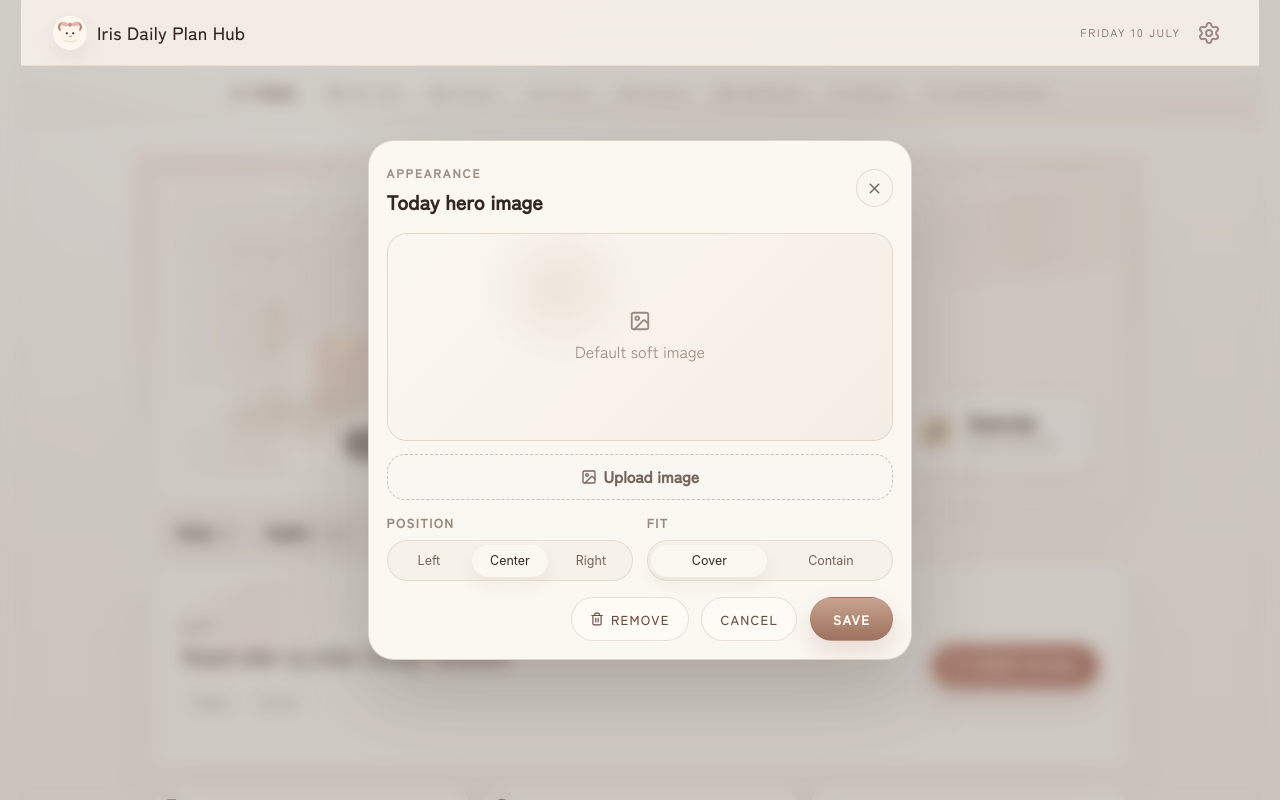
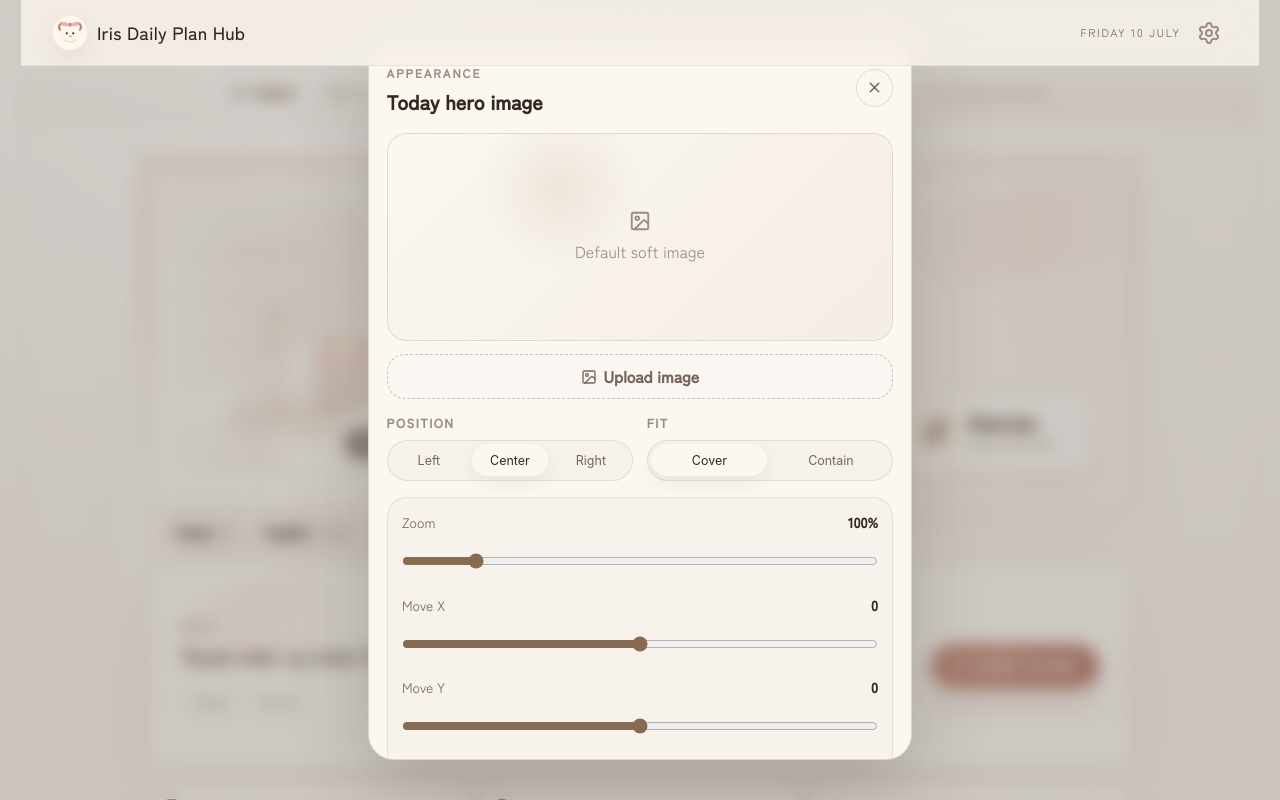
Before and after one commit to iriskumi/iris-daily-plan, a React (Vite) app: page / in a window 1280 px wide. Both pictures are taken after a click on the button "更换图片". Shown: the top 800 px of the page. Built offline with nearby package versions, Linux system fonts and the light colour scheme; a web font is replaced by a local one.

Commit message:
Add Today hero image crop controls

```diff
--- a/src/appearanceSettings.ts
+++ b/src/appearanceSettings.ts
@@ -8,6 +8,9 @@ export interface TodayHeroImageSettings {
   presetId?: string
   objectPosition: TodayHeroObjectPosition
   objectFit: TodayHeroObjectFit
+  zoom: number
+  offsetX: number
+  offsetY: number
 }
 
 export interface AppearanceSettings {
@@ -23,15 +26,24 @@ export const DEFAULT_TODAY_HERO_IMAGE: TodayHeroImageSettings = {
   sourceType: 'default',
   objectPosition: 'center',
   objectFit: 'cover',
+  zoom: 1,
+  offsetX: 0,
+  offsetY: 0,
 }
 
 function normaliseHeroImage(value: Partial<TodayHeroImageSettings> | undefined): TodayHeroImageSettings {
+  const zoom = typeof value?.zoom === 'number' ? value.zoom : 1
+  const offsetX = typeof value?.offsetX === 'number' ? value.offsetX : 0
+  const offsetY = typeof value?.offsetY === 'number' ? value.offsetY : 0
   return {
     sourceType: value?.sourceType === 'upload' || value?.sourceType === 'preset' ? value.sourceType : 'default',
     dataUrl: value?.dataUrl,
     presetId: value?.presetId,
     objectPosition: value?.objectPosition === 'left' || value?.objectPosition === 'right' ? value.objectPosition : 'center',
     objectFit: value?.objectFit === 'contain' ? 'contain' : 'cover',
+    zoom: Math.max(0.8, Math.min(2.2, zoom)),
+    offsetX: Math.max(-50, Math.min(50, offsetX)),
+    offsetY: Math.max(-50, Math.min(50, offsetY)),
   }
 }
 
--- a/src/components/StartNowDashboard.tsx
+++ b/src/components/StartNowDashboard.tsx
@@ -1,5 +1,5 @@
 import { BookOpen, CheckCircle2, ChevronDown, Dumbbell, Image as ImageIcon, ListChecks, Mic, Pencil, Play, StickyNote, Trash2, X } from 'lucide-react'
-import { useEffect, useMemo, useState } from 'react'
+import { useEffect, useMemo, useState, type CSSProperties, type PointerEvent } from 'react'
 import {
   ACTIVE_SESSION_CHANGED_EVENT,
   restoreActiveSession,
@@ -103,6 +103,18 @@ function studyDoneSummary(sessions: StudySessionRecord[]) {
   return { completed, studyMinutes, englishOutputMinutes, englishInputMinutes, adminMinutes, englishReps }
 }
 
+function clamp(value: number, min: number, max: number) {
+  return Math.max(min, Math.min(max, value))
+}
+
+function heroImageStyle(settings: TodayHeroImageSettings): CSSProperties {
+  return {
+    objectFit: settings.objectFit,
+    objectPosition: settings.objectPosition,
+    transform: `translate(${settings.offsetX}%, ${settings.offsetY}%) scale(${settings.zoom})`,
+  }
+}
+
 export default function StartNowDashboard({
   onOpenStudy,
   onOpenExercise,
@@ -126,6 +138,13 @@ export default function StartNowDashboard({
   const [heroPanelOpen, setHeroPanelOpen] = useState(false)
   const [heroMessage, setHeroMessage] = useState<string | null>(null)
   const [processingHeroImage, setProcessingHeroImage] = useState(false)
+  const [heroDrag, setHeroDrag] = useState<{
+    pointerId: number
+    startX: number
+    startY: number
+    offsetX: number
+    offsetY: number
+  } | null>(null)
   const [now, setNow] = useState(() => Date.now())
   const activeStudySession = loadActiveStudySession()
   const irisDay = useMemo(() => getIris365DayNumber(), [])
@@ -307,6 +326,9 @@ export default function StartNowDashboard({
         ...heroDraft,
         sourceType: 'upload',
         dataUrl: compressed.dataUrl,
+        zoom: 1,
+        offsetX: 0,
+        offsetY: 0,
       })
       setHeroMessage(`Image ready (${Math.round(compressed.bytes / 1024)} KB).`)
     } catch (error) {
@@ -326,6 +348,50 @@ export default function StartNowDashboard({
 
   function removeHeroImage() {
     setHeroDraft(DEFAULT_TODAY_HERO_IMAGE)
+  }
+
+  function updateHeroZoom(value: number) {
+    setHeroDraft(prev => ({ ...prev, zoom: clamp(value, 0.8, 2.2) }))
+  }
+
+  function updateHeroOffset(axis: 'x' | 'y', value: number) {
+    setHeroDraft(prev => ({
+      ...prev,
+      offsetX: axis === 'x' ? clamp(value, -50, 50) : prev.offsetX,
+      offsetY: axis === 'y' ? clamp(value, -50, 50) : prev.offsetY,
+    }))
+  }
+
+  function resetHeroCrop() {
+    setHeroDraft(prev => ({ ...prev, zoom: 1, offsetX: 0, offsetY: 0 }))
+  }
+
+  function handleHeroPreviewPointerDown(event: PointerEvent<HTMLDivElement>) {
+    if (!(heroDraft.sourceType === 'upload' && heroDraft.dataUrl)) return
+    event.currentTarget.setPointerCapture(event.pointerId)
+    setHeroDrag({
+      pointerId: event.pointerId,
+      startX: event.clientX,
+      startY: event.clientY,
+      offsetX: heroDraft.offsetX,
+      offsetY: heroDraft.offsetY,
+    })
+  }
+
+  function handleHeroPreviewPointerMove(event: PointerEvent<HTMLDivElement>) {
+    if (!heroDrag || heroDrag.pointerId !== event.pointerId) return
+    const rect = event.currentTarget.getBoundingClientRect()
+    const deltaX = ((event.clientX - heroDrag.startX) / Math.max(1, rect.width)) * 100
+    const deltaY = ((event.clientY - heroDrag.startY) / Math.max(1, rect.height)) * 100
+    setHeroDraft(prev => ({
+      ...prev,
+      offsetX: clamp(heroDrag.offsetX + deltaX, -50, 50),
+      offsetY: clamp(heroDrag.offsetY + deltaY, -50, 50),
+    }))
+  }
+
+  function handleHeroPreviewPointerEnd(event: PointerEvent<HTMLDivElement>) {
+    if (heroDrag?.pointerId === event.pointerId) setHeroDrag(null)
   }
 
   const activeStartedAt = activeSession ? new Date(activeSession.startedAt).getTime() : Number.NaN
@@ -377,10 +443,7 @@ export default function StartNowDashboard({
                 <img
                   src={heroImage.dataUrl}
                   alt=""
-                  style={{
-                    objectFit: heroImage.objectFit,
-                    objectPosition: heroImage.objectPosition,
-                  }}
+                  style={heroImageStyle(heroImage)}
                 />
               ) : (
                 <>
@@ -550,15 +613,19 @@ export default function StartNowDashboard({
               </button>
             </div>
 
-            <div className="today-hero-preview">
+            <div
+              className={`today-hero-preview ${heroDrag ? 'dragging' : ''}`}
+              onPointerDown={handleHeroPreviewPointerDown}
+              onPointerMove={handleHeroPreviewPointerMove}
+              onPointerUp={handleHeroPreviewPointerEnd}
+              onPointerCancel={handleHeroPreviewPointerEnd}
+            >
               {heroDraft.sourceType === 'upload' && heroDraft.dataUrl ? (
                 <img
                   src={heroDraft.dataUrl}
                   alt=""
-                  style={{
-                    objectFit: heroDraft.objectFit,
-                    objectPosition: heroDraft.objectPosition,
-                  }}
+                  draggable={false}
+                  style={heroImageStyle(heroDraft)}
                 />
               ) : (
                 <div className="today-hero-preview-placeholder">
@@ -612,6 +679,44 @@ export default function StartNowDashboard({
               </div>
             </div>
 
+            <div className="today-hero-adjustments" aria-label="Fine tune hero image">
+              <label>
+                <span>Zoom <strong>{Math.round(heroDraft.zoom * 100)}%</strong></span>
+                <input
+                  type="range"
+                  min="80"
+                  max="220"
+                  step="1"
+                  value={Math.round(heroDraft.zoom * 100)}
+                  onChange={event => updateHeroZoom(Number(event.target.value) / 100)}
+                />
+              </label>
+              <label>
+                <span>Move X <strong>{Math.round(heroDraft.offsetX)}</strong></span>
+                <input
+                  type="range"
+                  min="-50"
+                  max="50"
+                  step="1"
+                  value={Math.round(heroDraft.offsetX)}
+                  onChange={event => updateHeroOffset('x', Number(event.target.value))}
+                />
+              </label>
+              <label>
+                <span>Move Y <strong>{Math.round(heroDraft.offsetY)}</strong></span>
+                <input
+                  type="range"
+                  min="-50"
+                  max="50"
+                  step="1"
+                  value={Math.round(heroDraft.offsetY)}
+                  onChange={event => updateHeroOffset('y', Number(event.target.value))}
+                />
+              </label>
+              <button type="button" onClick={resetHeroCrop}>Reset crop</button>
+              <small>Drag the preview to move the image.</small>
+            </div>
+
             {heroMessage && <p className="today-hero-message">{heroMessage}</p>}
 
             <div className="today-hero-modal-actions">
```
Also changed, not shown: src/index.css, 1 other file (tests, documents, lock files or other folders).
